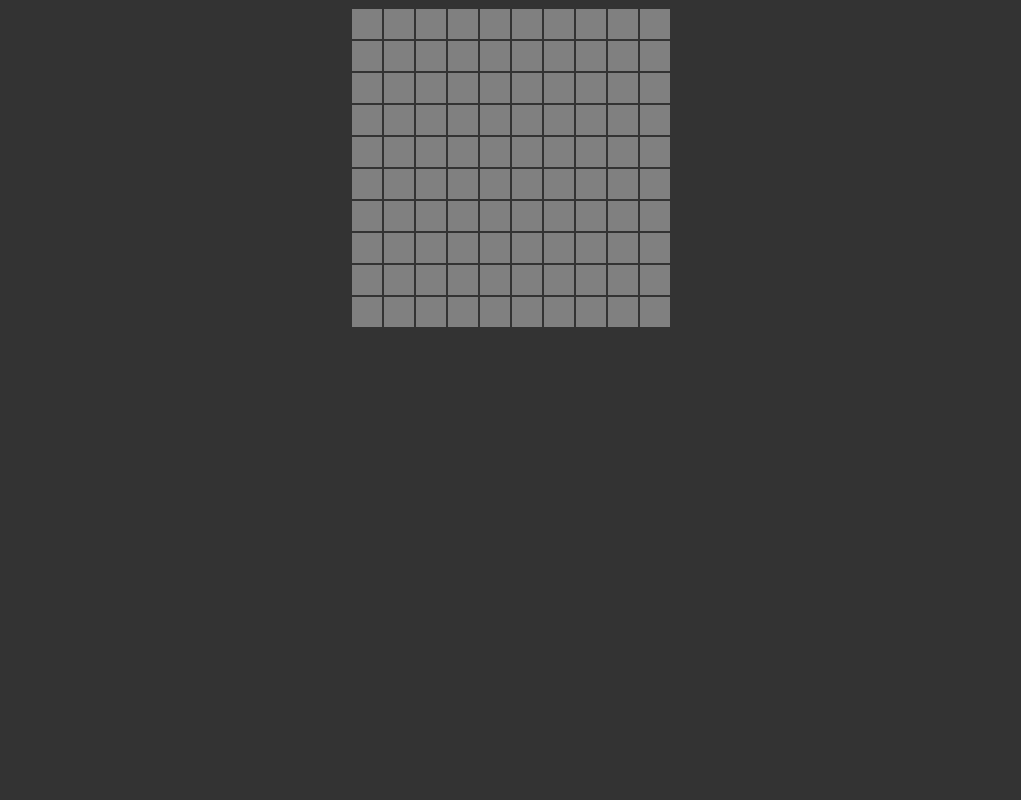
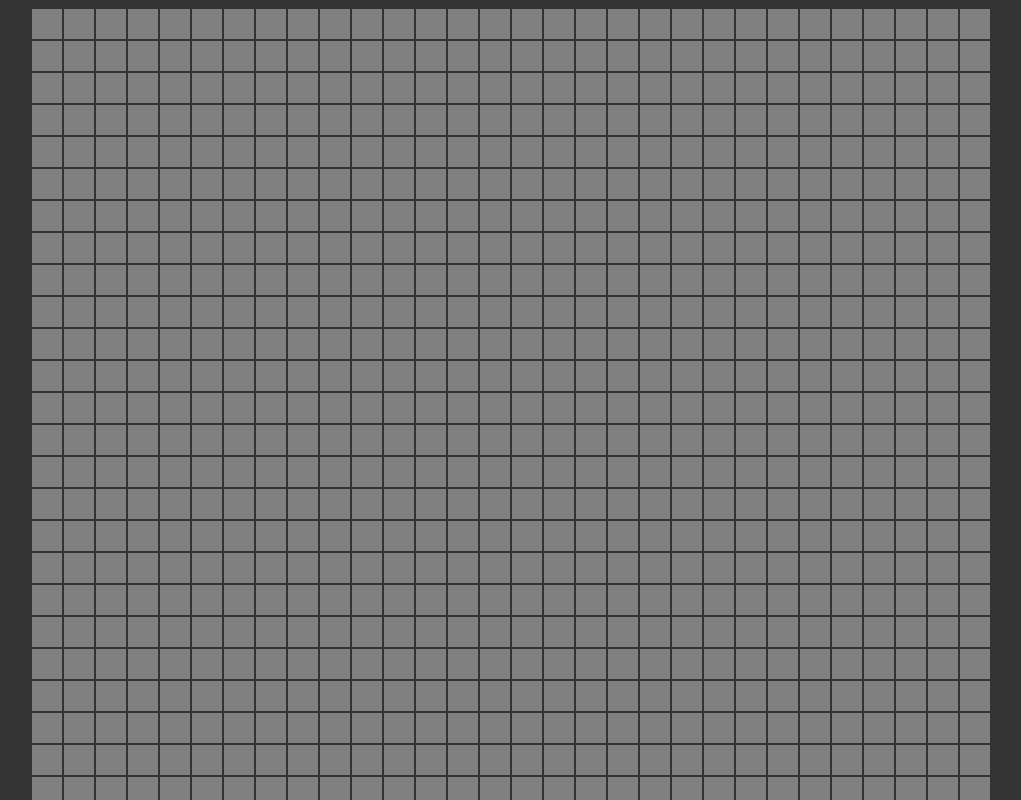
Before and after one commit to jeffreypbee/minesweeper, a Vue app in the folder minesweeper/: page / in a window 1280 px wide. Shown: the top 800 px of the page, without its empty margins (129-1150 px from the left). Built offline with nearby package versions, Linux system fonts and the light colour scheme.

Commit message:
minor bug fixes

```diff
--- a/minesweeper/src/components/GameSquare.vue
+++ b/minesweeper/src/components/GameSquare.vue
@@ -36,9 +36,11 @@ export default {
   },
   methods: {
     toggleFlagged() {
-      const x = this.x;
-      const y = this.y;
-      this.$store.commit('toggleFlagged', {x, y});
+      if (!this.revealed) {
+        const x = this.x;
+        const y = this.y;
+        this.$store.commit('toggleFlagged', {x, y});
+      }
     },
     revealSquare() {
       if (!this.flagged) {
--- a/minesweeper/src/store/index.js
+++ b/minesweeper/src/store/index.js
@@ -53,7 +53,8 @@ export default new Vuex.Store({
       }
 
       // Calculate number of mines
-      let mineCount = payload.rows / payload.columns * 10;
+      let mineCount = payload.rows * payload.columns / 8;
+      console.log(mineCount);
 
       // Place mines in squares
       while (mineCount > 0) {
--- a/minesweeper/src/views/HomeView.vue
+++ b/minesweeper/src/views/HomeView.vue
@@ -1,6 +1,6 @@
 <template>
   <div class="home">
-    <GameBoard rows="10" columns="10" />
+    <GameBoard rows="30" columns="30" />
   </div>
 </template>
 
```
